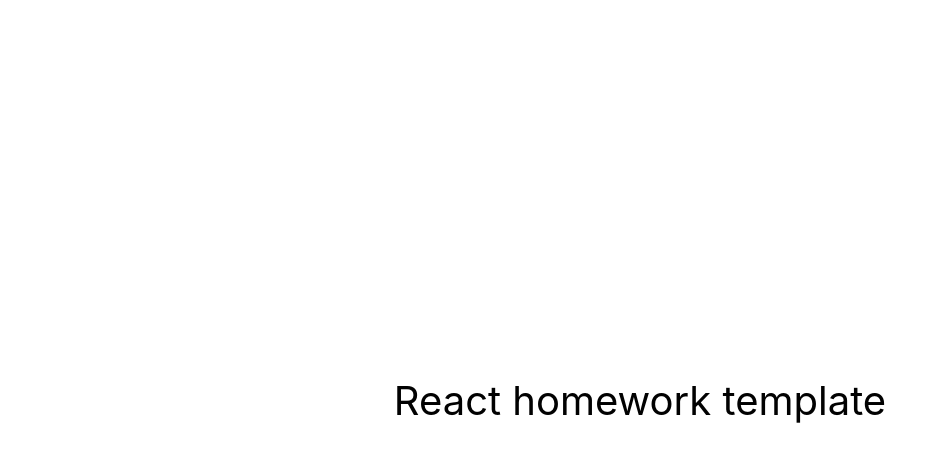
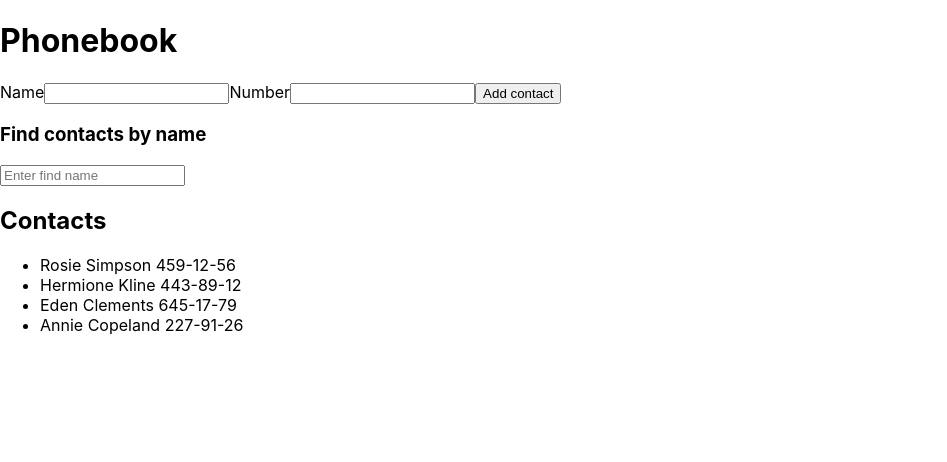
Before and after one commit to IgorVinnik85/goit-react-hw-02-phonebook, a React (Create React App) app: page / in a window 1280 px wide. Shown: the top 462 px of the page, without its empty margins (0-947 px from the left). Built offline with nearby package versions, Linux system fonts and the light colour scheme.

Commit message:
update01

```diff
--- a/package.json
+++ b/package.json
@@ -2,11 +2,12 @@
   "name": "react-homework-template",
   "version": "0.1.0",
   "private": true,
-  "homepage": "https://goitacademy.github.io/react-homework-template/",
+  "homepage": "https://IgorVinnik85.github.io/goit-react-hw-02-phonebook/",
   "dependencies": {
     "@testing-library/jest-dom": "^5.16.3",
     "@testing-library/react": "^12.1.4",
     "@testing-library/user-event": "^13.5.0",
+    "nanoid": "^4.0.2",
     "react": "^18.1.0",
     "react-dom": "^18.1.0",
     "react-scripts": "5.0.1",
--- a/src/components/App.jsx
+++ b/src/components/App.jsx
@@ -1,16 +1,57 @@
-export const App = () => {
-  return (
-    <div
-      style={{
-        height: '100vh',
-        display: 'flex',
-        justifyContent: 'center',
-        alignItems: 'center',
-        fontSize: 40,
-        color: '#010101'
-      }}
-    >
-      React homework template
-    </div>
-  );
-};
+import React, { Component } from 'react';
+import { FormPhonebook } from './FormPhonebook/FormPhonebook';
+import { ContactsPhonebook } from './ContactsPhonebook/ContactsPhonebook';
+import { FindContacts } from './FindContacts/FindContacts';
+import { nanoid } from 'nanoid';
+
+export class App extends Component {
+  state = {
+    contacts: [
+      { id: 'id-1', name: 'Rosie Simpson', number: '459-12-56' },
+      { id: 'id-2', name: 'Hermione Kline', number: '443-89-12' },
+      { id: 'id-3', name: 'Eden Clements', number: '645-17-79' },
+      { id: 'id-4', name: 'Annie Copeland', number: '227-91-26' },
+    ],
+    filter: '',
+  };
+
+  formSubmitHandler = ({ name, number }) => {
+    this.state.contacts.forEach(element => {
+      if (element.name === name) {
+        alert(`${name} is alredy in contacts`);
+        return;
+      }
+    });
+    const objData = {
+      name: name,
+      number: number,
+      id: nanoid(),
+    };
+
+    this.setState({
+      contacts: [objData, ...this.state.contacts],
+    });
+  };
+
+  findName = data => {
+    this.setState({ filter: data });
+  };
+
+  filteredName = () => {
+    return this.state.contacts.filter(el =>
+      el.name.toLowerCase().includes(this.state.filter.toLowerCase())
+    );
+  };
+
+  render() {
+    return (
+      <div>
+        <h1>Phonebook</h1>
+        <FormPhonebook onSubmit={this.formSubmitHandler} />
+        <FindContacts onInput={this.findName} />
+        <h2>Contacts</h2>
+        <ContactsPhonebook data={this.filteredName} />
+      </div>
+    );
+  }
+}
--- /dev/null
+++ b/src/components/ContactsPhonebook/ContactsPhonebook.jsx
@@ -0,0 +1,16 @@
+export const ContactsPhonebook = ({data}) => {
+  // console.log(data);
+  const filtered = data();
+  return (
+    <ul>
+      {filtered.map(el => {
+        return (
+          <li key={el.id}>
+            <span> {el.name}</span>
+            <span> {el.number}</span>
+          </li>
+        );
+      })}
+    </ul>
+  );
+};
--- /dev/null
+++ b/src/components/FindContacts/FindContacts.jsx
@@ -0,0 +1,28 @@
+import React, { Component } from 'react';
+
+export class FindContacts extends Component {
+  state = {
+    name: '',
+  };
+
+  handleFindInput = event => {
+    // console.log(event.currentTarget.value);
+      this.setState({ name: event.currentTarget.value });
+
+      this.props.onInput(this.state.name)
+  };
+
+  render() {
+    return (
+      <div>
+        <h3>Find contacts by name</h3>
+        <input
+          type="text"
+          placeholder="Enter find name"
+          value={this.state.name}
+          onChange={this.handleFindInput}
+        />
+      </div>
+    );
+  }
+}
--- /dev/null
+++ b/src/components/FormPhonebook/FormPhonebook.jsx
@@ -0,0 +1,58 @@
+import React, { Component } from 'react';
+
+export class FormPhonebook extends Component {
+  state = {
+    name: '',
+    number: '',
+  };
+
+  handleInputChange = event => {
+    const { name, value } = event.currentTarget;
+    this.setState({ [name]: value });
+  };
+
+  handleSubmit = event => {
+    event.preventDefault();
+
+    this.props.onSubmit(this.state);
+
+    this.reset();
+  };
+
+  reset = () => {
+    this.setState({ name: '', number: '' });
+  };
+
+  render() {
+    return (
+      <form onSubmit={this.handleSubmit}>
+        <label htmlFor="">
+          Name
+          <input
+            type="text"
+            value={this.state.name}
+            onChange={this.handleInputChange}
+            name="name"
+            pattern="^[a-zA-Zа-яА-Я]+(([' -][a-zA-Zа-яА-Я ])?[a-zA-Zа-яА-Я]*)*$"
+            title="Name may contain only letters, apostrophe, dash and spaces. For example Adrian, Jacob Mercer, Charles de Batz de Castelmore d'Artagnan"
+            required
+          />
+        </label>
+        <label htmlFor="">
+          Number
+          <input
+            type="tel"
+            value={this.state.number}
+            onChange={this.handleInputChange}
+            name="number"
+            pattern="\+?\d{1,4}?[-.\s]?\(?\d{1,3}?\)?[-.\s]?\d{1,4}[-.\s]?\d{1,4}[-.\s]?\d{1,9}"
+            title="Phone number must be digits and can contain spaces, dashes, parentheses and can start with +"
+            required
+          />
+        </label>
+
+        <button type="submit">Add contact</button>
+      </form>
+    );
+  }
+}
```
Also changed, not shown: 1 other file (tests, documents, lock files or other folders).
